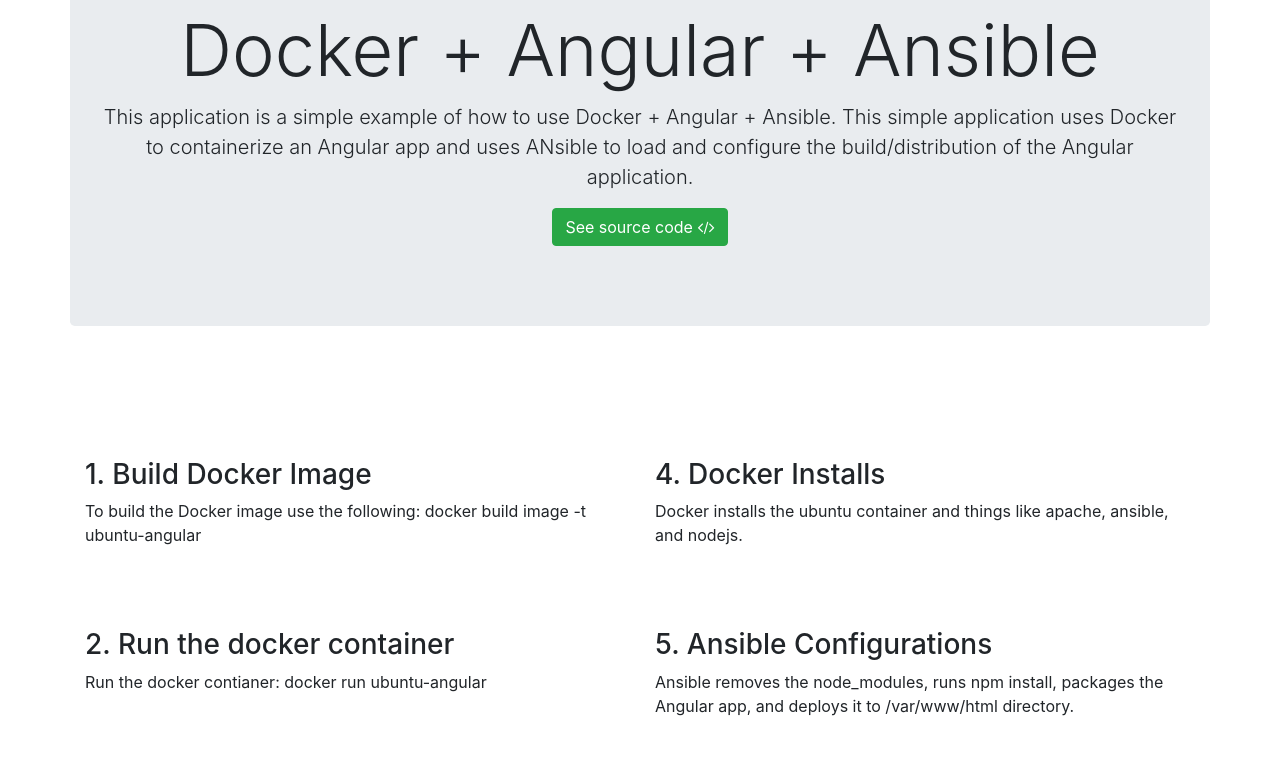
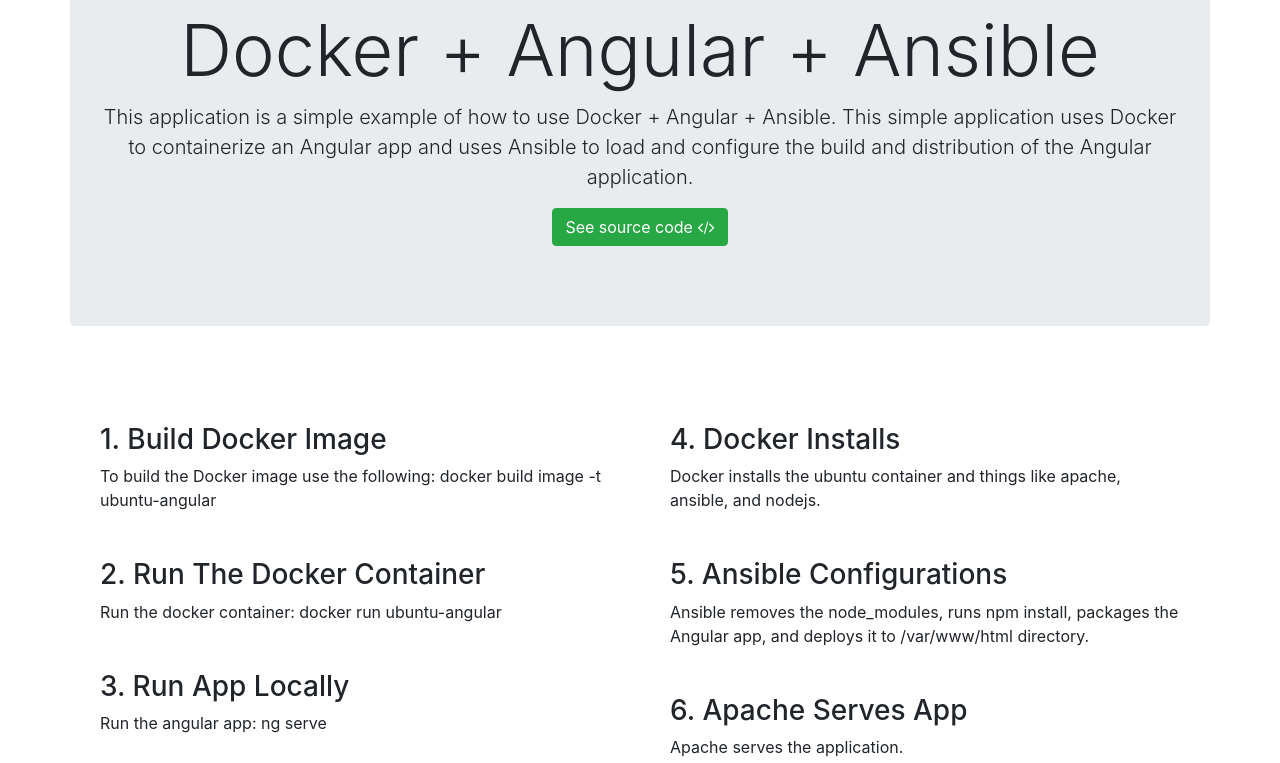
Before and after one commit to brocktubre/dockerized-angular-app, an Angular app in the folder site/: page / in a window 1280 px wide. Shown: the part 437-1200 px from the top of the page. Built offline with nearby package versions, Linux system fonts and the light colour scheme.

Commit message:
Updated site info and clean up

```diff
--- a/site/src/app/app.component.html
+++ b/site/src/app/app.component.html
@@ -17,7 +17,7 @@
                 <img class="ansible-logo col-4" src="../assets/ansible_logo.png" alt="ansible logo"/>
               </div>
               <h1 class="display-3">{{title}}</h1>
-              <p class="lead">This application is a simple example of how to use Docker + Angular + Ansible. This simple application uses Docker to containerize an Angular app and uses ANsible to load and configure the build/distribution of the Angular application.</p>
+              <p class="lead">This application is a simple example of how to use Docker + Angular + Ansible. This simple application uses Docker to containerize an Angular app and uses Ansible to load and configure the build and distribution of the Angular application.</p>
               <p><a class="btn btn btn-success" href="https://github.com/brocktubre/dockerized-angular-app" role="button">See source code <i class="fa fa-code"></i></a></p>
             </div>
             <!-- <img class="mx-auto d-block" style="max-width: 1000px; padding-top: 50px;"src="../assets/middle_img.png" alt="Image"> -->
@@ -25,33 +25,33 @@
       </div>
       <div class="row">
         <div class="col-6">
-          <div class="row info-item">
+          <div class="info-item">
               <h3> 1. Build Docker Image </h3>
               <p> To build the Docker image use the following: docker build image -t ubuntu-angular</p>
           </div>
-          <div class="row info-item">
-              <h3> 2. Run the docker container </h3>
-              <p> Run the docker contianer: docker run ubuntu-angular </p>
+          <div class="info-item">
+              <h3> 2. Run The Docker Container </h3>
+              <p> Run the docker container: docker run ubuntu-angular </p>
           </div>
-          <div class="row info-item">
-              <h3> 3. Run app locally </h3>
+          <div class="info-item">
+              <h3> 3. Run App Locally </h3>
               <p> Run the angular app: ng serve </p>
           </div>
         </div>
         <div class="col-6">
-            <div class="row info-item">
+            <div class="info-item">
                 <h3> 4. Docker Installs </h3>
                 <p> Docker installs the ubuntu container and things like apache, ansible, and nodejs.</p>
             </div>
-            <div class="row info-item">
+            <div class="info-item">
                 <h3> 5. Ansible Configurations </h3>
                 <p> Ansible removes the node_modules, runs npm install, packages the Angular app, and deploys it to /var/www/html directory.</p>
             </div>
-            <div class="row info-item">
+            <div class="info-item">
                 <h3> 6. Apache Serves App </h3>
                 <p> Apache serves the application. </p>
             </div>
-          </div>
+        </div>
       </div>
     <footer class="footer">
       <p>© Copyright {{date}}</p>
```
Also changed, not shown: 1 other file (tests, documents, lock files or other folders).
